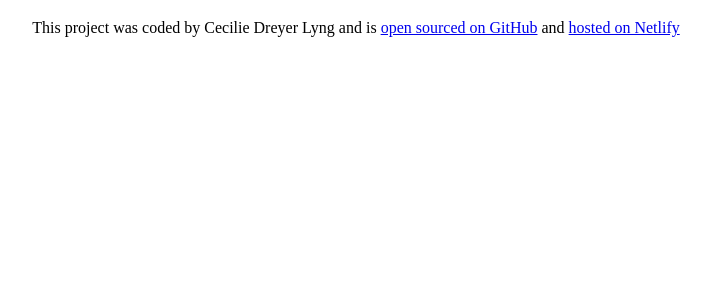
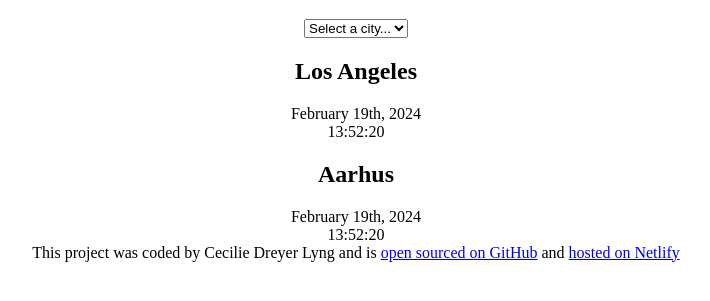
Before and after one commit to ceciliedreyer/world-clock, a plain HTML site: page index.html in a window 1280 px wide. Shown: the part 61-362 px from the top of the page, without its empty margins (284-994 px from the left). Drawn offline with Linux system fonts and the light colour scheme; a script that the page names is missing.

Commit message:
Added basic HTML

```diff
--- a/Javascript/index.js
+++ /dev/null
@@ -1 +0,0 @@
-alert("hello");
--- a/index.html
+++ b/index.html
@@ -7,7 +7,28 @@
     <title>World Clock</title>
   </head>
   <body>
+    <div class="container">
       <h1>World Clock</h1>
+      <form>
+        <select>
+          <option>Select a city...</option>
+          <option>New York</option>
+          <option>London</option>
+          <option>Aarhus</option>
+          <option>Sydney</option>
+        </select>
+      </form>
+      <div class="city">
+        <h2>Los Angeles</h2>
+        <div class="date">February 19th, 2024</div>
+        <div class="time">13:52:20</div>
+      </div>
+      <div class="city">
+        <h2>Aarhus</h2>
+        <div class="date">February 19th, 2024</div>
+        <div class="time">13:52:20</div>
+      </div>
+      <div></div>
       <footer>
         This project was coded by Cecilie Dreyer Lyng and is
         <a href="https://github.com/ceciliedreyer/world-clock"
@@ -15,7 +36,7 @@
         >
         and <a href="https://verdensur.netlify.app/">hosted on Netlify</a>
       </footer>
-
+    </div>
     <script src="javascript/index.js"></script>
   </body>
 </html>
```
Lines whose indentation alone changed are shown as unchanged.
